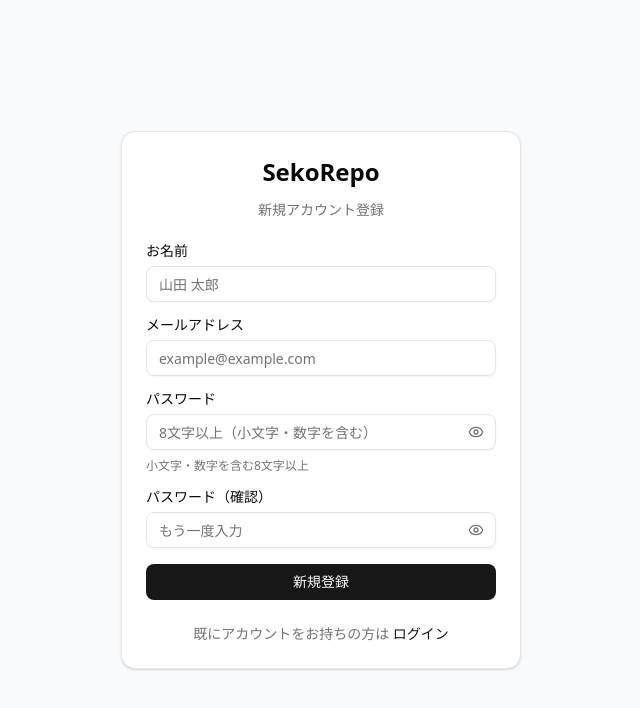
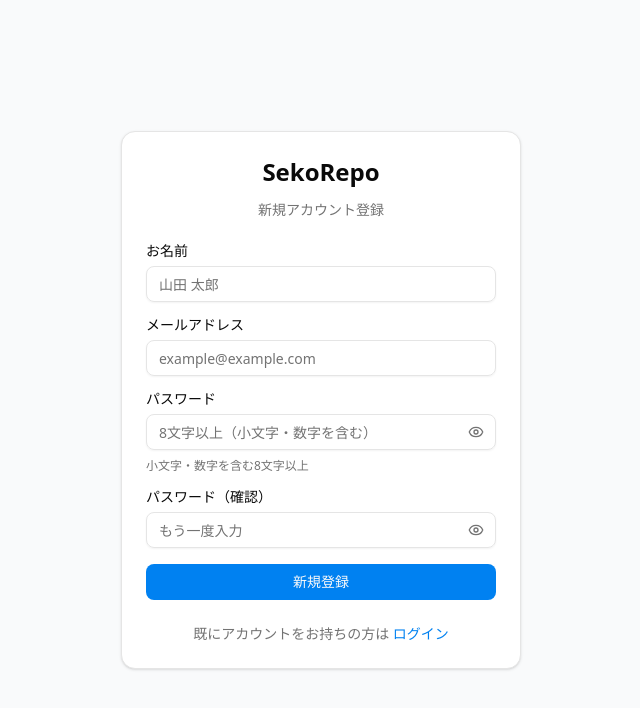
Before and after one commit to ikedakeigo/SekoRepo, a Next.js app: page /signup in a window 1280 px wide. Shown: the top 708 px of the page, without its empty margins (319-959 px from the left). Built offline with nearby package versions, Linux system fonts and the light colour scheme.

Commit message:
💄 style(ui): 背景色とプライマリカラーを更新
- 明るい背景色に変更
- ダークモードの背景色を調整
- プライマリカラーを新しい色に変更

```diff
--- a/src/app/globals.css
+++ b/src/app/globals.css
@@ -48,13 +48,13 @@
 
 :root {
   --radius: 0.625rem;
-  --background: oklch(1 0 0);
+  --background: oklch(0.98 0.002 240);
   --foreground: oklch(0.145 0 0);
   --card: oklch(1 0 0);
   --card-foreground: oklch(0.145 0 0);
   --popover: oklch(1 0 0);
   --popover-foreground: oklch(0.145 0 0);
-  --primary: oklch(0.205 0 0);
+  --primary: oklch(0.6 0.2 250);
   --primary-foreground: oklch(0.985 0 0);
   --secondary: oklch(0.97 0 0);
   --secondary-foreground: oklch(0.205 0 0);
@@ -82,14 +82,14 @@
 }
 
 .dark {
-  --background: oklch(0.145 0 0);
+  --background: oklch(0.15 0.02 250);
   --foreground: oklch(0.985 0 0);
-  --card: oklch(0.205 0 0);
+  --card: oklch(0.2 0.02 250);
   --card-foreground: oklch(0.985 0 0);
-  --popover: oklch(0.205 0 0);
+  --popover: oklch(0.2 0.02 250);
   --popover-foreground: oklch(0.985 0 0);
-  --primary: oklch(0.922 0 0);
-  --primary-foreground: oklch(0.205 0 0);
+  --primary: oklch(0.6 0.2 250);
+  --primary-foreground: oklch(0.985 0 0);
   --secondary: oklch(0.269 0 0);
   --secondary-foreground: oklch(0.985 0 0);
   --muted: oklch(0.269 0 0);
```
